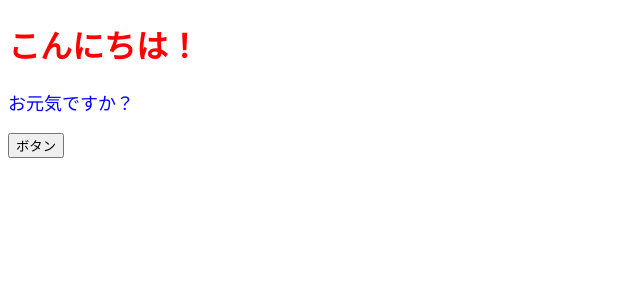
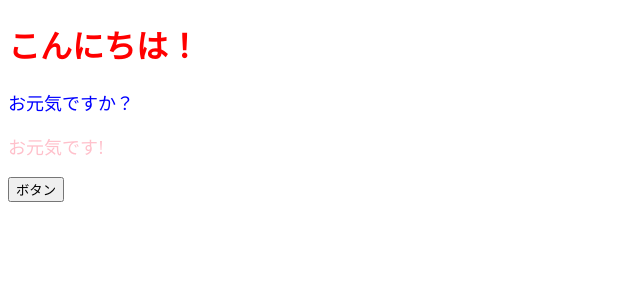
Before and after one commit to yuta-ushijima/react-reStudy, a React (Create React App) app: page / in a window 1280 px wide. Shown: the top 300 px of the page, without its empty margins (0-640 px from the left). Built offline with nearby package versions, Linux system fonts and the light colour scheme.

Commit message:
initial commit

```diff
--- a/src/App.jsx
+++ b/src/App.jsx
@@ -1,17 +1,15 @@
 import React from "react";
+import ColorfulMessage from "./components/ColorfulMessage";
 
 const App = () => {
   const onClickButton = () => {
     alert();
   };
-  const contentStyle = {
-    color: "blue",
-    fontSize: "18px"
-  };
   return (
     <>
       <h1 style={{ color: "red" }}>こんにちは！</h1>
-      <p style={contentStyle}>お元気ですか？</p>
+      <ColorfulMessage color="blue" message="お元気ですか？" />
+      <ColorfulMessage color="pink" message="お元気です!" />
       <button onClick={onClickButton}>ボタン</button>
     </>
   );
--- /dev/null
+++ b/src/components/ColorfulMessage.jsx
@@ -0,0 +1,11 @@
+import React from "react";
+
+const ColorfulMeaages = (props) => {
+  const contentStyle = {
+    color: props.color,
+    fontSize: "18px"
+  };
+  return <p style={contentStyle}>{props.message}</p>;
+};
+
+export default ColorfulMeaages;
```
